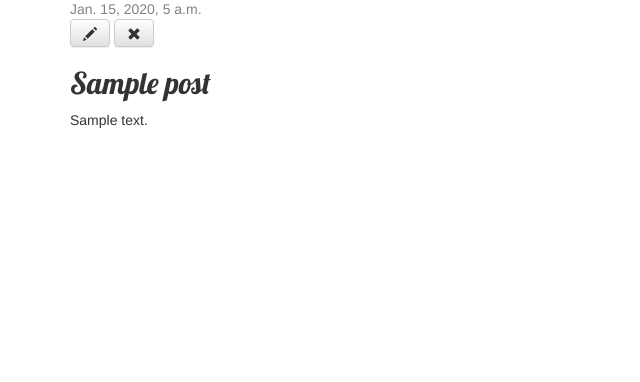
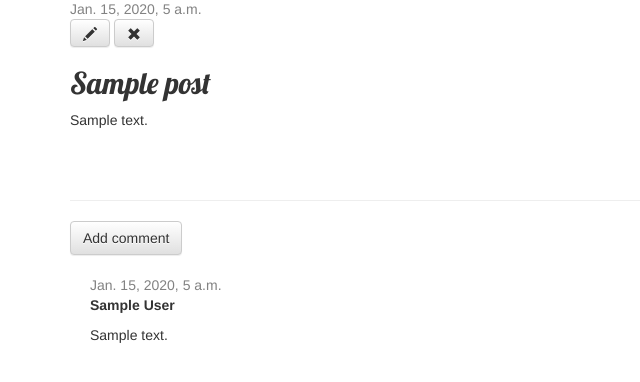
Before and after one commit to ashlardev/my-first-blog, a Django app: page /post/1/ in a window 1280 px wide. Shown: the part 145-527 px from the top of the page, without its empty margins (0-640 px from the left). Run offline with Django 3.2, Linux system fonts and the light colour scheme; tables that the repository leaves empty hold one stand-in row (values such as "Sample post"); some libraries are stand-ins or nearby versions.

Commit message:
added in commenting feature

```diff
--- a/blogs/admin.py
+++ b/blogs/admin.py
@@ -1,4 +1,5 @@
 from django.contrib import admin
-from .models import Post
+from .models import Post, Comment
 # Register your models here.
 admin.site.register(Post)
+admin.site.register(Comment)
--- a/blogs/models.py
+++ b/blogs/models.py
@@ -14,5 +14,24 @@ class Post(models.Model):
         self.published_date = timezone.now()
         self.save()
 
+    def approved_comments(self):
+        return self.comments.filter(approved_comment=True)
+
     def __str__(self):
         return self.title
+
+
+class Comment(models.Model):
+    post = models.ForeignKey(
+        'blogs.Post', on_delete=models.CASCADE, related_name='comments')
+    author = models.CharField(max_length=200)
+    text = models.TextField()
+    created_date = models.DateTimeField(default=timezone.now)
+    approved_comment = models.BooleanField(default=False)
+
+    def approve(self):
+        self.approved_comment = True
+        self.save()
+
+    def __str__(self):
+        return self.text
--- a/blogs/static/css/blogs.css
+++ b/blogs/static/css/blogs.css
@@ -64,3 +64,7 @@ h4 {
 .post h2 a:visited {
     color: #000000;
 }
+
+.comment {
+    margin: 20px 0px 20px 20px;
+}
--- a/blogs/templates/blogs/post_detail.html
+++ b/blogs/templates/blogs/post_detail.html
@@ -14,4 +14,24 @@
         <h2>{{ post.title }}</h2>
         <p>{{ post.text|linebreaksbr }}</p>
     </div>
+
+    <hr>
+    <a class="btn btn-default" href="{% url 'add_comment_to_post' pk=post.pk %}">Add comment</a>
+{% for comment in post.comments.all %}
+    {% if user.is_authenticated or comment.approved_comment %}
+    <div class="comment">
+        <div class="date">
+            {{ comment.created_date }}
+            {% if not comment.approved_comment %}
+                <a class="btn btn-default" href="{% url 'comment_remove' pk=comment.pk %}"><span class="glyphicon glyphicon-remove"></span></a>
+                <a class="btn btn-default" href="{% url 'comment_approve' pk=comment.pk %}"><span class="glyphicon glyphicon-ok"></span></a>
+            {% endif %}
+        </div>
+        <strong>{{ comment.author }}</strong>
+        <p>{{ comment.text|linebreaks }}</p>
+    </div>
+    {% endif %}
+{% empty %}
+    <p>No comments here yet :(</p>
+{% endfor %}
 {% endblock %}
--- a/blogs/templates/blogs/post_list.html
+++ b/blogs/templates/blogs/post_list.html
@@ -9,6 +9,7 @@
             </div>
             <h1><a href="{% url 'post_detail' pk=post.pk %}">{{ post.title }}</a></h1>
             <p>{{ post.text|linebreaksbr }}</p>
+            <a href="{% url 'post_detail' pk=post.pk %}">Comments: {{ post.approved_comments.count }}</a>
         </div>
     {% endfor %}
 {% endblock %}
--- a/blogs/urls.py
+++ b/blogs/urls.py
@@ -9,5 +9,10 @@ urlpatterns = [
     path('drafts/', views.post_draft_list, name='post_draft_list'),
     path('post/<pk>/publish/', views.post_publish, name='post_publish'),
     path('post/<pk>/remove/', views.post_remove, name='post_remove'),
+    path('post/<int:pk>/comment/', views.add_comment_to_post,
+         name='add_comment_to_post'),
+    path('comment/<int:pk>/approve/',
+         views.comment_approve, name='comment_approve'),
+    path('comment/<int:pk>/remove/', views.comment_remove, name='comment_remove'),
 
 ]
--- a/blogs/views.py
+++ b/blogs/views.py
@@ -1,8 +1,8 @@
 from django.shortcuts import render
 from django.utils import timezone
-from .models import Post
+from .models import Post, Comment
 from django.shortcuts import render, get_object_or_404
-from .forms import PostForm
+from .forms import PostForm, CommentForm
 from django.shortcuts import redirect
 from django.contrib.auth.decorators import login_required
 # Create your views here.
@@ -64,3 +64,31 @@ def post_remove(request, pk):
     post = get_object_or_404(Post, pk=pk)
     post.delete()
     return redirect('post_list')
+
+
+def add_comment_to_post(request, pk):
+    post = get_object_or_404(Post, pk=pk)
+    if request.method == "POST":
+        form = CommentForm(request.POST)
+        if form.is_valid():
+            comment = form.save(commit=False)
+            comment.post = post
+            comment.save()
+            return redirect('post_detail', pk=post.pk)
+    else:
+        form = CommentForm()
+    return render(request, 'blog/add_comment_to_post.html', {'form': form})
+
+
+@login_required
+def comment_approve(request, pk):
+    comment = get_object_or_404(Comment, pk=pk)
+    comment.approve()
+    return redirect('post_detail', pk=comment.post.pk)
+
+
+@login_required
+def comment_remove(request, pk):
+    comment = get_object_or_404(Comment, pk=pk)
+    comment.delete()
+    return redirect('post_detail', pk=comment.post.pk)
```
Also changed, not shown: blogs/forms.py (+8 -1 lines), blogs/templates/blogs/add_comment_to_post.html (added, +9 -0 lines), blogs/migrations/0002_comment.py (added).
